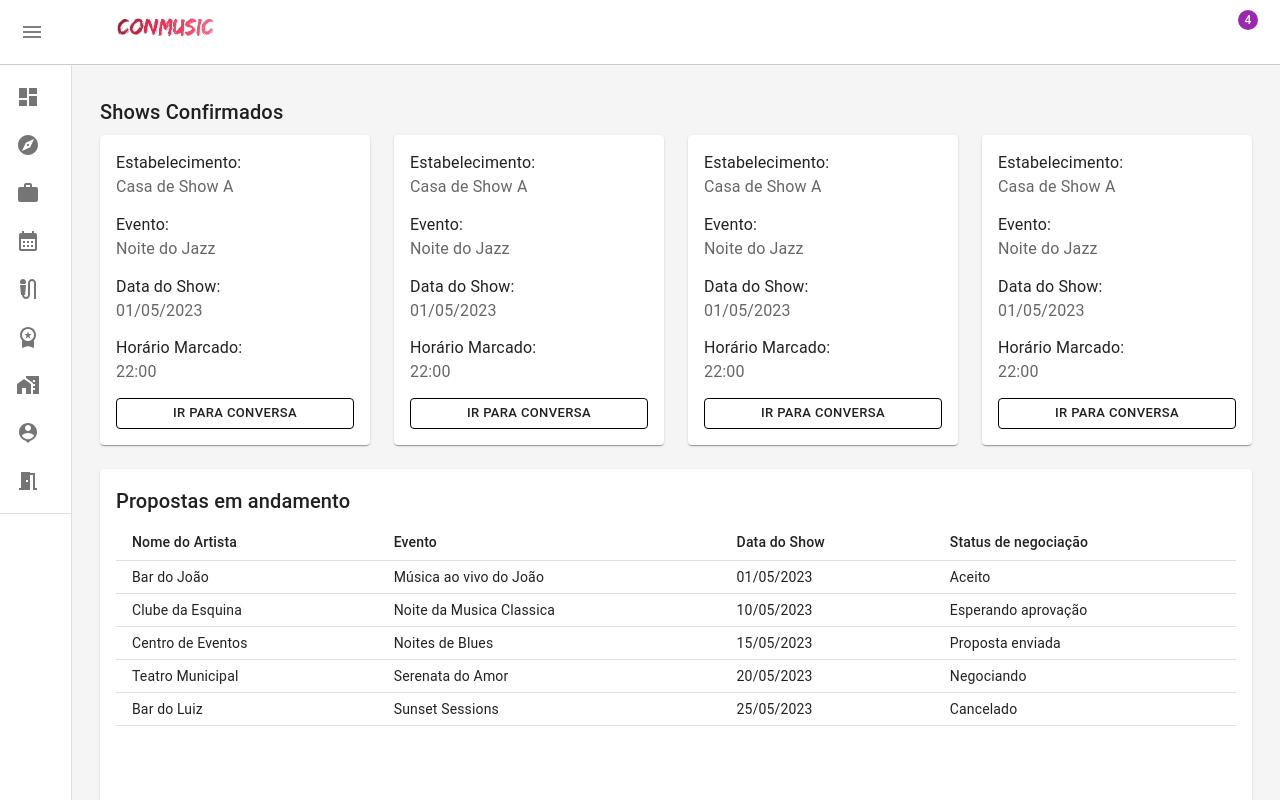
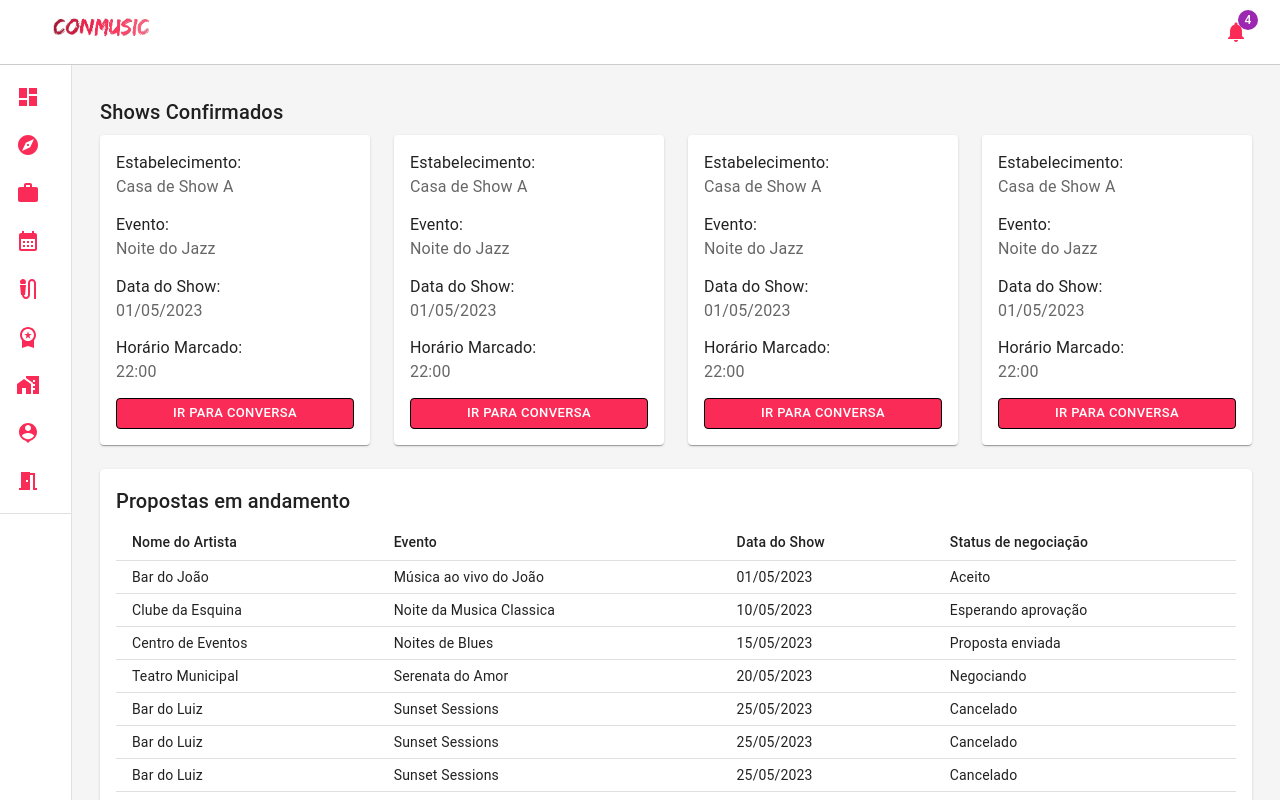
Before and after one commit to conmusic/conmusic-frontend, a React (Create React App) app in the folder site/: page /dashboard in a window 1280 px wide. Both pictures are taken after a click on the button 211 px from the left and 32 px from the top of the page. Built offline with nearby package versions, Linux system fonts and the light colour scheme.

Commit message:
modificando cor da dash

```diff
--- a/site/src/pages/Chart.js
+++ b/site/src/pages/Chart.js
@@ -66,9 +66,9 @@ export default function Chart() {
             isAnimationActive={true}
             type="monotone"
             dataKey="amount"
-            stroke={theme.palette.primary.main}
+            stroke="red"
             strokeWidth={2}
-            dot={{ stroke: theme.palette.primary.main, strokeWidth: 2, r: 4 }}
+            dot={{ stroke: "red", strokeWidth: 2, r: 4 }}
             activeDot={{ r: 8 }}
           />
         </LineChart>
--- a/site/src/pages/DashBoard.js
+++ b/site/src/pages/DashBoard.js
@@ -61,6 +61,18 @@ const AppBar = styled(MuiAppBar, {
   borderBottom: '1px solid #ccc',
 }));
 
+const theme = createTheme({
+  components: {
+    MuiSvgIcon: {
+      styleOverrides: {
+        root: {
+          color: '#fb2b57', // Defina a cor desejada para os ícones
+        },
+      },
+    },
+  },
+});
+
 const Drawer = styled(MuiDrawer, { shouldForwardProp: (prop) => prop !== 'open' })(
   ({ theme, open }) => ({
     '& .MuiDrawer-paper': {
@@ -99,7 +111,7 @@ export default function Dashboard() {
   };
 
   return (
-    <ThemeProvider theme={defaultTheme}>
+    <ThemeProvider theme={theme}>
       <Box sx={{ display: 'flex', }}>
         <CssBaseline />
         <AppBar position="absolute" open={open}>
@@ -109,22 +121,6 @@ export default function Dashboard() {
               pr: '24px',
             }}
           >
-            <IconButton
-              edge="start"
-              color="inherit"
-              aria-label="open drawer"
-              onClick={toggleDrawer}
-              sx={{
-                marginRight: '36px',
-                ...(open && { display: 'none' }),
-              }}
-            >
-              <MenuIcon
-                sx={{
-                  color: "grey",
-                }}
-              />
-            </IconButton>
             <Typography
               component="h1"
               variant="h6"
@@ -176,7 +172,7 @@ export default function Dashboard() {
         >
           <Toolbar />
           <Container maxWidth="lg" sx={{ mt: 4, mb: 4 }}>
-          <Title>Shows Confirmados</Title>
+            <Title>Shows Confirmados</Title>
             <Grid container spacing={3}>
               {/* Recent Deposits */}
               <Grid item xs={12} md={4} lg={3}>
--- a/site/src/pages/Deposits.js
+++ b/site/src/pages/Deposits.js
@@ -51,6 +51,8 @@ export default function Deposits(props) {
         sx={{
           marginTop: 'auto',
           borderColor: 'black',
+          backgroundColor: '#fb2b57',
+          color:"white"
         }}
       >
         Ir para conversa
--- a/site/src/pages/Orders.js
+++ b/site/src/pages/Orders.js
@@ -34,6 +34,55 @@ const rows = [
     'Serenata do Amor',
     '20/05/2023',
     'Negociando',
+  ),
+  createData(
+    4,
+    'Bar do Luiz',
+    'Sunset Sessions',
+    '25/05/2023',
+    'Cancelado',
+  ),
+  createData(
+    4,
+    'Bar do Luiz',
+    'Sunset Sessions',
+    '25/05/2023',
+    'Cancelado',
+  ),
+  createData(
+    4,
+    'Bar do Luiz',
+    'Sunset Sessions',
+    '25/05/2023',
+    'Cancelado',
+  ),
+  createData(
+    4,
+    'Bar do Luiz',
+    'Sunset Sessions',
+    '25/05/2023',
+    'Cancelado',
+  ),
+  createData(
+    4,
+    'Bar do Luiz',
+    'Sunset Sessions',
+    '25/05/2023',
+    'Cancelado',
+  ),
+  createData(
+    4,
+    'Bar do Luiz',
+    'Sunset Sessions',
+    '25/05/2023',
+    'Cancelado',
+  ),
+  createData(
+    4,
+    'Bar do Luiz',
+    'Sunset Sessions',
+    '25/05/2023',
+    'Cancelado',
   ),
   createData(
     4,
--- a/site/src/pages/cadastroDois.js
+++ b/site/src/pages/cadastroDois.js
@@ -1,4 +1,4 @@
-import React from 'react';
+import React, { useState } from 'react';
 import {
   Avatar,
   Box,
@@ -20,6 +20,7 @@ import { styled } from '@mui/material/styles';
 import myImage from '../assets/images/image.png';
 import myOtherImage from '../assets/images/logo.png'
 import { useNavigate } from 'react-router-dom';
+
 
 
 const theme = createTheme();
```
